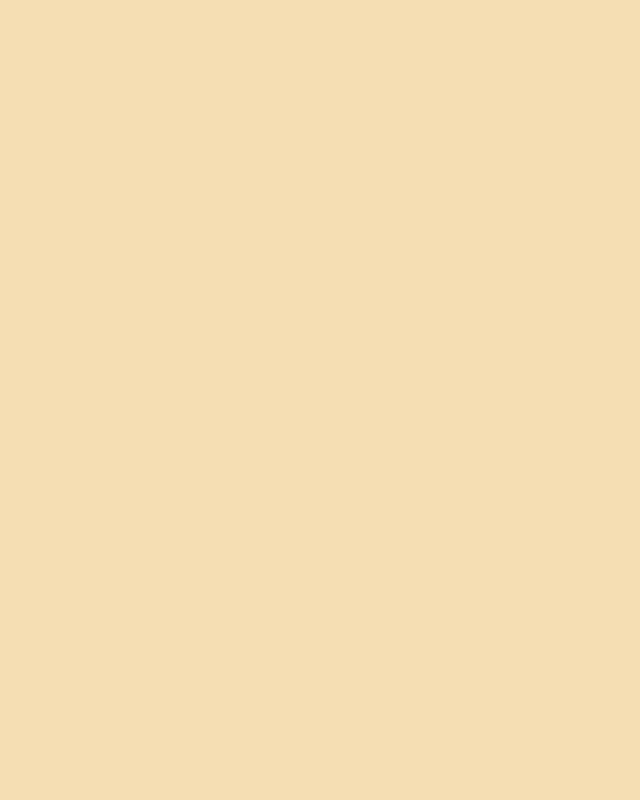
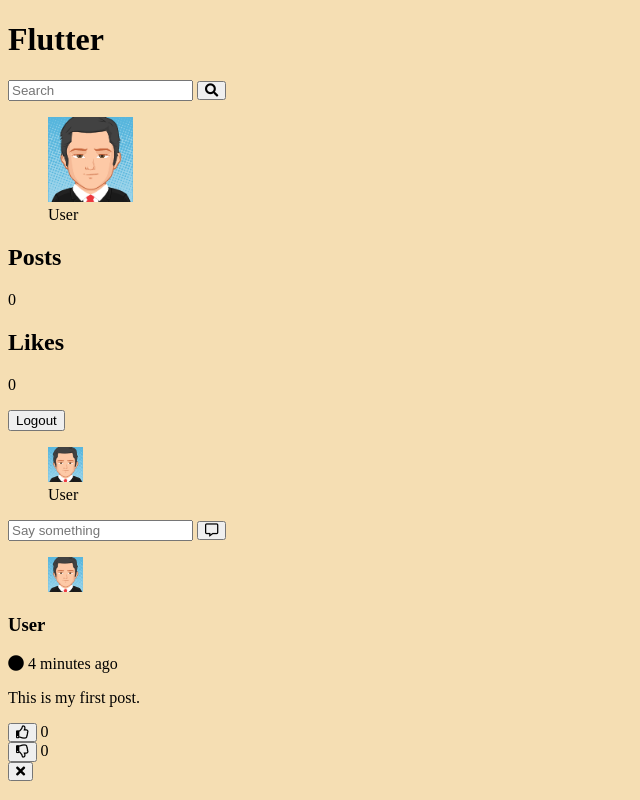
Before and after one commit to mitkooo12345/flutter, a plain HTML site: page posts.html in a window 1280 px wide. Shown: the whole page, without its empty margins (0-640 px from the left). Drawn offline with Linux system fonts and the light colour scheme.

Commit message:
Complete HTML part for index, post, register

```diff
--- a/posts.html
+++ b/posts.html
@@ -5,12 +5,97 @@
 	<meta charset="UTF-8">
 	<title>Flutter - Posts</title>
 	<link rel="stylesheet" href="css/style.css">
-	<link rel="stylesheet" href="https://use.fontawesome.com/releases/v5.3.1/css/all.css" integrity="sha384-mzrmE5qonljUremFsqc01SB46JvROS7bZs3IO2EmfFsd15uHvIt+Y8vEf7N7fWAU"
-	 crossorigin="anonymous">
+	<link rel="stylesheet" href="https://use.fontawesome.com/releases/v5.3.1/css/all.css"
+		integrity="sha384-mzrmE5qonljUremFsqc01SB46JvROS7bZs3IO2EmfFsd15uHvIt+Y8vEf7N7fWAU" crossorigin="anonymous">
 	<meta name="viewport" content="width=device-width, initial-scale=1.0, maximum-scale=1.0, user-scalable=no">
 </head>
 
 <body>
+	<div class="posts-header">
+		<h1 class="posts=page-header">Flutter</h1>
+		<div class="posts-search">
+			<input type="text" placeholder="Search">
+			<button class="fa fa-search"></button>
+		</div>
+	</div>
+
+	<div class="container-bg">
+		<main class="main">
+
+			<aside class="profile">
+				<figure class="profile-avatar">
+					<img class="profile-image" src="images/avatar.png" alt="Profile picture" width="85" height="85">
+					<figcaption class="profile-name" id="profile-name">User</figcaption>
+				</figure>
+
+				<div class="profile-details">
+					<div class="profile-info">
+						<h2>Posts</h2>
+						<p id="profile-posts-count">0</p>
+					</div>
+
+					<div class="profile-info">
+						<h2>Likes</h2>
+						<p id="profile-likes-count">0</p>
+					</div>
+
+					<button class="profile-button" id="logout-button" title="Logout">Logout</button>
+				</div>
+			</aside>
+
+			<div class="posts">
+				<header class="posts-section-header">
+					<figure class="profile-avatar post-section-header-avatar">
+						<img class="profile-image" src="images/avatar.png" alt="Profile picture" width="35" height="35">
+						<figcaption class="profile-name" id="profile-name">User</figcaption>
+					</figure>
+
+					<div class="post-section-input-container">
+						<form id="new-post" method="POST">
+							<input id="new-post-text" type="text" placeholder="Say something">
+							<button class="far fa-comment-alt"></button>
+						</form>
+
+					</div>
+				</header>
+
+				<div class="lds-ripple" id="loader"></div>
+
+				<section class="posts-section" id="post-container">
+					<div class="post">
+						<figure class="profile-avatar post-section-avatar">
+							<img class="profile-image" src="images/avatar.png" alt="Profile picture" width="35"
+								height="35">
+						</figure>
+						<div class="post-content">
+							<div class="post-author">
+								<h3 class="post-author-name">User</h3>
+								<span class="post-delimiter fa fa-circle"></span>
+								<span class="post-date">4 minutes ago</span>
+							</div>
+							<p class="post-text">This is my first post.</p>
+							<div class="post-footer">
+								<div class="post-reaction">
+									<button class="far fa-thumbs-up like-btn"></button>
+									<span class="post-likes">0</span>
+								</div>
+
+								<div class="post-reaction dislike-container">
+									<button class="far fa-thumbs-down dislike-btn"></button>
+									<span class="post-dislikes">0</span>
+								</div>
+							</div>
+						</div>
+						<div class="post-close">
+							<button class="post-close fa fa-times" data-id="${data.key}"></button>
+						</div>
+					</div>
+				</section>
+
+			</div>
+
+		</main>
+	</div>
 </body>
 
 </html>
```
Also changed, not shown: index.html (+7 -7 lines), register.html (+3 -5 lines).
